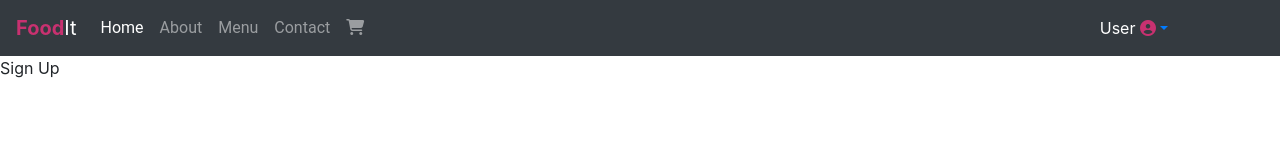
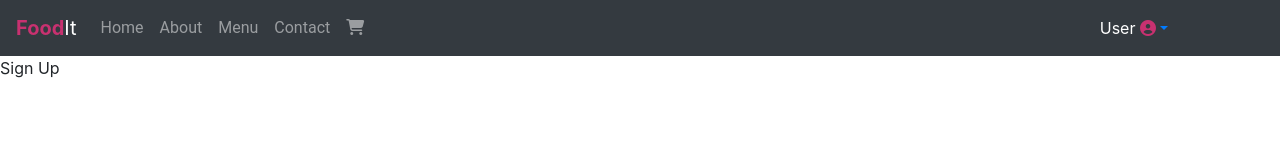
Before and after one commit to neymarjimoh/FoodIt, a React (Create React App) app: page /register in a window 1280 px wide. Shown: the top 160 px of the page. Built offline with nearby package versions, Linux system fonts and the light colour scheme.

Commit message:
finished the navbar links activeness

```diff
--- a/src/components/NavBar/NavBar.js
+++ b/src/components/NavBar/NavBar.js
@@ -4,10 +4,10 @@ import { Link } from 'react-router-dom';
 import Style from './NavBar.module.css';
 
 
-function NavLink() {
+function NavLink({path, text, isActive, onClick}) {
     return(
-        <li className="nav-item" >
-            <Link className="nav-link" to={this.props.path}>{this.props.text}</Link>
+        <li className={"nav-item " + (isActive ? "active": "")}>
+            <Link className="nav-link" to={path} onClick={() => onClick()}>{text}</Link>
         </li>
     )
 }
@@ -17,9 +17,22 @@ class NavBar extends Component {
     constructor(props) {
         super(props);
         this.state = {
+            links: [
+                {path: "/", text: "Home", isActive: false},
+                {path: "/about", text: "About", isActive: false},
+                {path: "/menu", text: "Menu", isActive: false},
+                {path: "/contact", text: "Contact", isActive: false},
+                {path: "/cart", text: <i className="fas fa-shopping-cart"></i>, isActive: false},
+            ]
+        }
+    }
 
+    handleClick(i) {
+        const links = this.state.links.slice();
+        for (const j in links) {
+          links[j].isActive = i == j ;
         }
-
+        this.setState({links: links});
     }
 
     render() {
@@ -32,21 +45,15 @@ class NavBar extends Component {
 
                 <div className="collapse navbar-collapse" id="navbarSupportedContent">
                     <ul className="navbar-nav mr-auto">
-                        <li className="nav-item active">
-                            <Link to="/" className="nav-link">Home <span className="sr-only">(current)</span></Link>
-                        </li>
-                        <li className="nav-item">
-                            <Link to="/about" className="nav-link">About</Link>
-                        </li>
-                        <li className="nav-item">
-                            <Link to="/menu" className="nav-link">Menu</Link>
-                        </li>
-                        <li className="nav-item">
-                            <Link to="/contact" className="nav-link">Contact</Link>
-                        </li>
-                        <li className="nav-item">
-                            <Link to="/cart" className="nav-link"><i className="fas fa-shopping-cart"></i></Link>
-                        </li>
+                        {this.state.links.map((link, i) =>
+                            <NavLink
+                            path={link.path}
+                            text={link.text}
+                            isActive={link.isActive}
+                            key={link.path}
+                            onClick={() => this.handleClick(i)}
+                            />
+                        )}
                     </ul>
                     {/* <li className="nav-item">
                             <Link to="/cart" className="nav-link"><i className="fas fa-shopping-cart"></i></Link>
@@ -62,10 +69,6 @@ class NavBar extends Component {
                             <Link to="/" className="dropdown-item hover-user">Log Out <i className="fas fa-user-slash food-title-color"></i></Link>
                         </div>
                     </li>
-                    {/* <form class="form-inline my-2 my-lg-0">
-                    <input class="form-control mr-sm-2" type="search" placeholder="Search" aria-label="Search" />
-                    <button class="btn btn-outline-success my-2 my-sm-0" type="submit">Search</button>
-                    </form> */}
                 </div>
             </nav>
 
```
